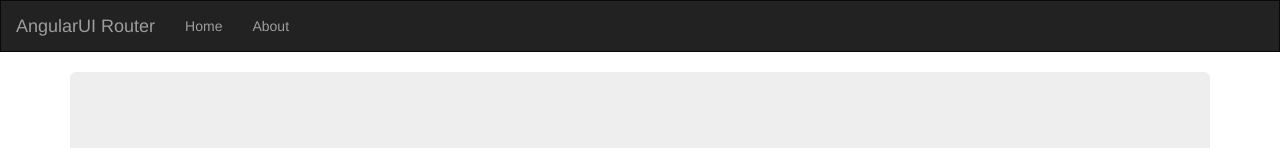
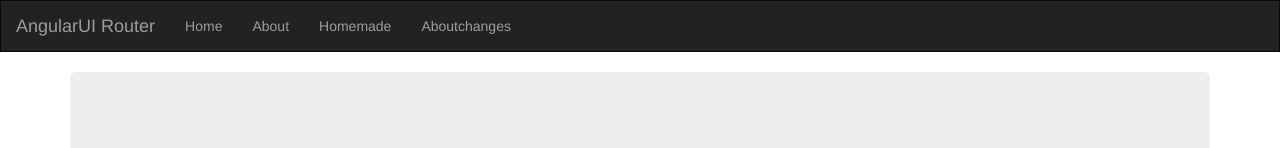
Before and after one commit to krishnotham/Mytest, a plain HTML site: page Sampleweb/index.html in a window 1280 px wide. Shown: the top 148 px of the page. Drawn offline with nearby package versions, Linux system fonts and the light colour scheme; some packages are replaced by stand-ins of ours.

Commit message:
Homemade

```diff
--- a/Sampleweb/index.html
+++ b/Sampleweb/index.html
@@ -27,6 +27,8 @@
     <ul class="nav navbar-nav">
         <li><a ui-sref="home">Home</a></li>
         <li><a ui-sref="about">About</a></li>
+        <li><a ui-sref="home">Homemade</a></li>
+        <li><a ui-sref="about">Aboutchanges</a></li>
     </ul>
 </nav>
 
```
